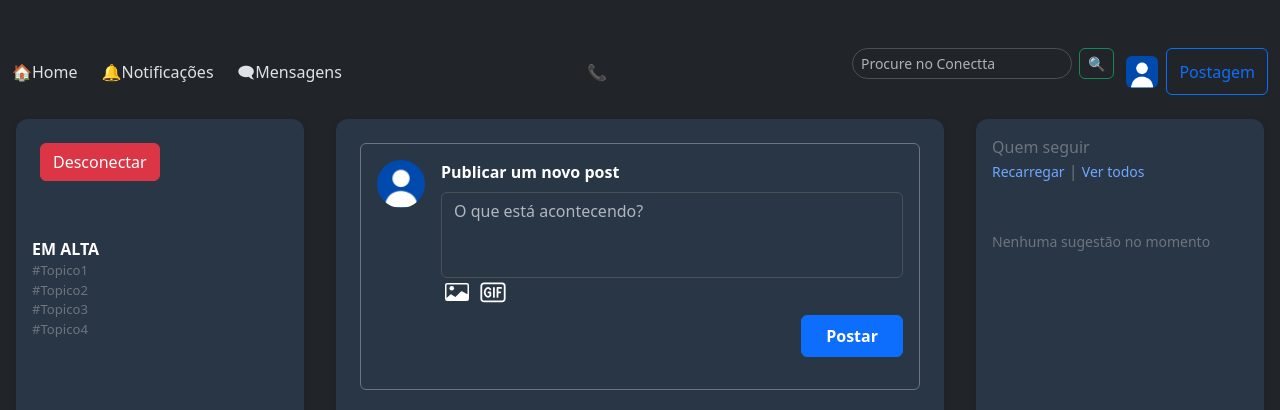
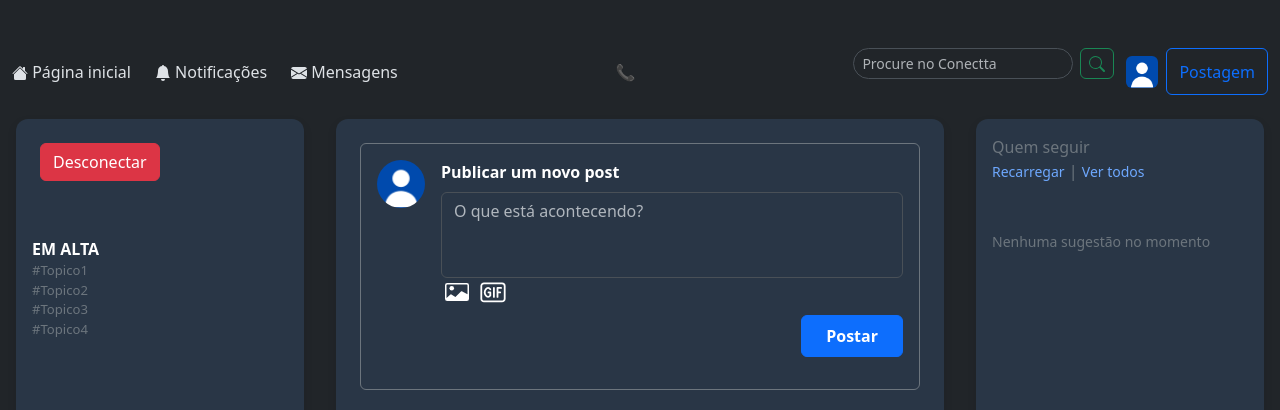
Before and after one commit to SarahLuize/Conectta, a PHP site: page /feed.php in a window 1280 px wide. Shown: the top 410 px of the page. Run offline with PHP 8.4, Linux system fonts and the light colour scheme; the visitor is signed in with stand-in values (Sample User, id 1); data that the repository does not hold is empty.

Commit message:
Alterado ícones

```diff
--- a/header.php
+++ b/header.php
@@ -17,7 +17,7 @@ if ($id_logado) {
     if ($resHeader && $rowHeader = mysqli_fetch_assoc($resHeader)) {
         $username_logado = $rowHeader['nome_usuario'];
 
-        if(!empty ($rowHeader['foto_perfil'])){
+        if (!empty($rowHeader['foto_perfil'])) {
             $fotoPerfil = $rowHeader['foto_perfil'];
         }
     }
@@ -28,9 +28,25 @@ if ($id_logado) {
     <nav class="navbar navbar-expand-lg">
         <div class="container-fluid">
             <div class="d-flex align-items-center gap-4">
-                <a class="nav-link active" href="feed.php">🏠Home</a>
-                <a class="nav-link active" href="#">🔔Notificações</a>
-                <a class="nav-link active" href="#">🗨Mensagens</a>
+                <a class="nav-link active" href="feed.php">
+                    <svg xmlns="http://www.w3.org/2000/svg" width="16" height="16" fill="currentColor" class="bi bi-house-fill" viewBox="0 0 16 16">
+                        <path d="M8.707 1.5a1 1 0 0 0-1.414 0L.646 8.146a.5.5 0 0 0 .708.708L8 2.207l6.646 6.647a.5.5 0 0 0 .708-.708L13 5.793V2.5a.5.5 0 0 0-.5-.5h-1a.5.5 0 0 0-.5.5v1.293z" />
+                        <path d="m8 3.293 6 6V13.5a1.5 1.5 0 0 1-1.5 1.5h-9A1.5 1.5 0 0 1 2 13.5V9.293z" />
+                    </svg>
+                    Página inicial
+                </a>
+                <a class="nav-link active" href="#">
+                    <svg xmlns="http://www.w3.org/2000/svg" width="16" height="16" fill="currentColor" class="bi bi-bell-fill" viewBox="0 0 16 16">
+                        <path d="M8 16a2 2 0 0 0 2-2H6a2 2 0 0 0 2 2m.995-14.901a1 1 0 1 0-1.99 0A5 5 0 0 0 3 6c0 1.098-.5 6-2 7h14c-1.5-1-2-5.902-2-7 0-2.42-1.72-4.44-4.005-4.901" />
+                    </svg>
+                    Notificações
+                </a>
+                <a class="nav-link active" href="#">
+                    <svg xmlns="http://www.w3.org/2000/svg" width="16" height="16" fill="currentColor" class="bi bi-envelope-fill" viewBox="0 0 16 16">
+                        <path d="M.05 3.555A2 2 0 0 1 2 2h12a2 2 0 0 1 1.95 1.555L8 8.414zM0 4.697v7.104l5.803-3.558zM6.761 8.83l-6.57 4.027A2 2 0 0 0 2 14h12a2 2 0 0 0 1.808-1.144l-6.57-4.027L8 9.586zm3.436-.586L16 11.801V4.697z" />
+                    </svg>
+                    Mensagens
+                </a>
             </div>
             <div class="d-flex justify-content-center">
                 <a class="nav-link active" href="index.php" title="Connectta">📞</a>
@@ -39,7 +55,11 @@ if ($id_logado) {
                 <form class="d-flex" role="search" action="#">
                     <div class="input-group input-group-sm">
                         <input class="form-control me-2 rounded-pill" type="search" name="search" id="search" placeholder="Procure no Conectta">
-                        <button class="btn btn-outline-success rounded" type="submit" title="Procurar">🔍</button>
+                        <button class="btn btn-outline-success rounded" type="submit" title="Procurar">
+                            <svg xmlns="http://www.w3.org/2000/svg" width="16" height="16" fill="currentColor" class="bi bi-search" viewBox="0 0 16 16">
+                                <path d="M11.742 10.344a6.5 6.5 0 1 0-1.397 1.398h-.001q.044.06.098.115l3.85 3.85a1 1 0 0 0 1.415-1.414l-3.85-3.85a1 1 0 0 0-.115-.1zM12 6.5a5.5 5.5 0 1 1-11 0 5.5 5.5 0 0 1 11 0" />
+                            </svg>
+                        </button>
                     </div>
                 </form>
                 <a class="rounded d-flex align-items-center ms-1" href="perfil.php?username=<?php echo urlencode($username_logado); ?>">
```
